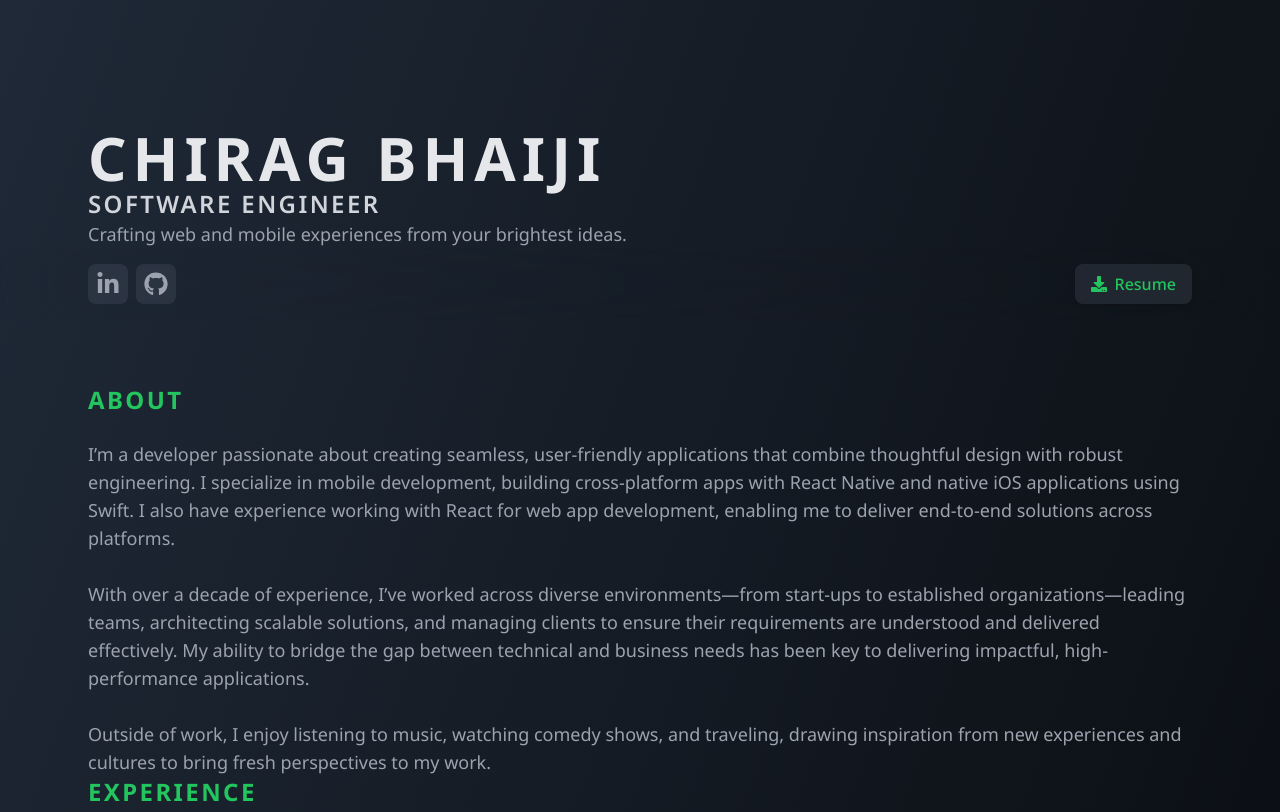
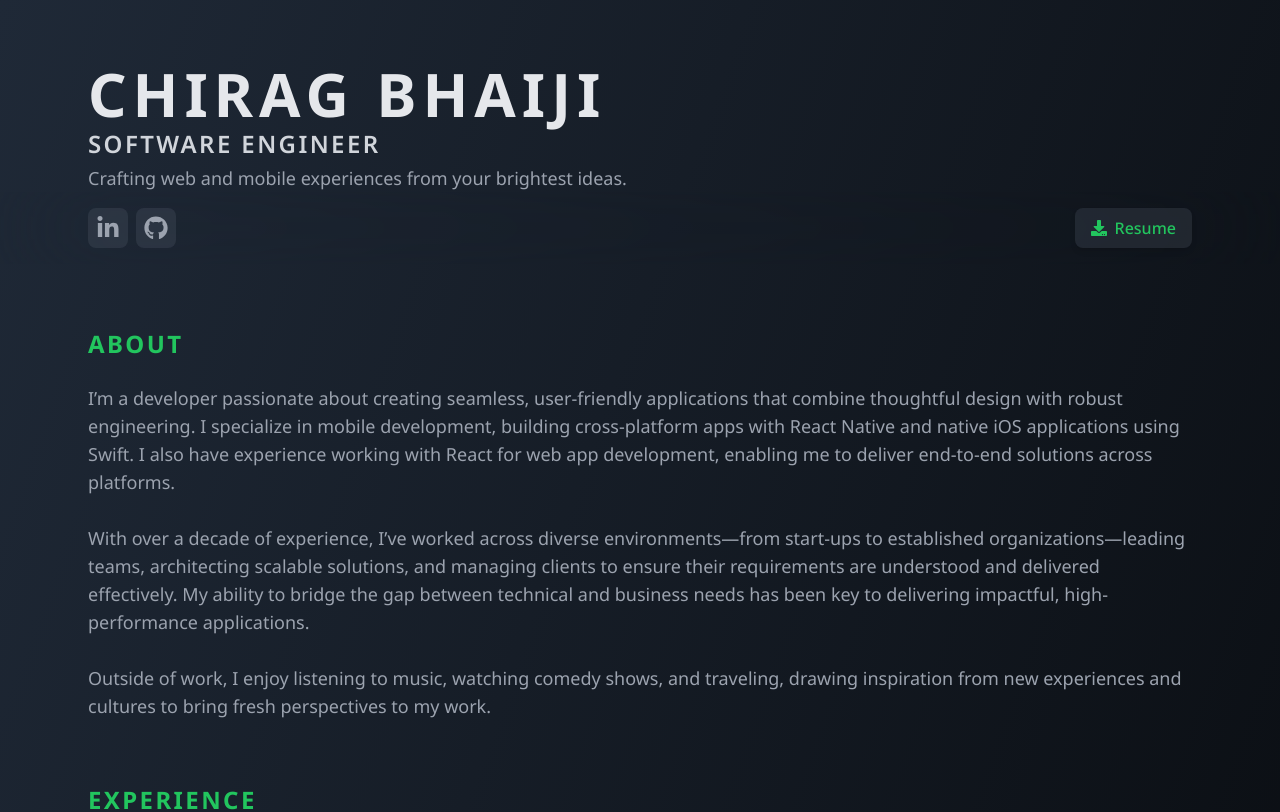
Before and after one commit to chiragbhaiji/meet-me, a Next.js app: page / in a window 1280 px wide. Shown: the top 812 px of the page. Built offline with nearby package versions, Linux system fonts and the light colour scheme.

Commit message:
Fix spacing after sticky header changes

```diff
--- a/app/components/Header.tsx
+++ b/app/components/Header.tsx
@@ -1,4 +1,6 @@
 "use client";
+
+import SectionBody from "./common/SectionBody";
 
 type HeaderProps = {
   fullName: string;
@@ -12,16 +14,14 @@ export default function Header({
   shortBio,
 }: Readonly<HeaderProps>) {
   return (
-    <div className="flex flex-col gap-2">
-      <div>
-        <h1 className="text-6xl font-bold text-gray-200 tracking-widest">
-          {fullName.toUpperCase()}
-        </h1>
-        <h3 className="text-2xl font-semibold text-gray-300 tracking-widest">
-          {currentRole.toUpperCase()}
-        </h3>
-        <p className="text-lg text-gray-400">{shortBio}</p>
-      </div>
+    <div className="flex flex-col gap-1">
+      <h1 className="uppercase text-6xl font-bold text-gray-200 tracking-widest">
+        {fullName}
+      </h1>
+      <h3 className="uppercase text-2xl font-semibold text-gray-300 tracking-widest">
+        {currentRole}
+      </h3>
+      <SectionBody text={shortBio} />
     </div>
   );
 }
--- a/app/components/NavBar.tsx
+++ b/app/components/NavBar.tsx
@@ -1,7 +1,7 @@
 "use client";
 
 import { FaDownload } from "react-icons/fa";
-
+import React from "react";
 type NavBarProps = {
   socialLinks: Array<{
     name: string;
@@ -21,7 +21,7 @@ export default function NavBar({
 
   return (
     <div className="sticky top-0 z-50 backdrop-blur-3xl py-4 transition-all duration-200">
-      <div className="flex px-6 gap-4 justify-between max-w-6xl mx-auto">
+      <div className="flex px-6 gap-4 justify-between items-center max-w-6xl mx-auto">
         <div className="flex gap-2">
           {socialLinks.map((link) => (
             <div
--- a/app/page.tsx
+++ b/app/page.tsx
@@ -8,8 +8,8 @@ import NavBar from "./components/NavBar";
 
 export default function Home() {
   return (
-    <div className="py-8 sm:py-16 [&>*:not(:nth-child(2))]:mt-16">
-      <div className="px-6 max-w-6xl mx-auto ">
+    <div className="py-8 sm:py-16">
+      <div className="px-6 max-w-6xl mx-auto flex flex-col gap-16">
         <Header
           fullName={data.fullName}
           currentRole={data.currentRole}
@@ -17,7 +17,7 @@ export default function Home() {
         />
       </div>
       <NavBar socialLinks={data.socialLinks} resumeUrl={data.resumeUrl} />
-      <div className="px-6 max-w-6xl mx-auto ">
+      <div className="mt-16 px-6 max-w-6xl mx-auto flex flex-col gap-16">
         <About description={data.description} />
         <Experience experiences={data.experiences} />
         <Projects projects={data.projects} />
```
